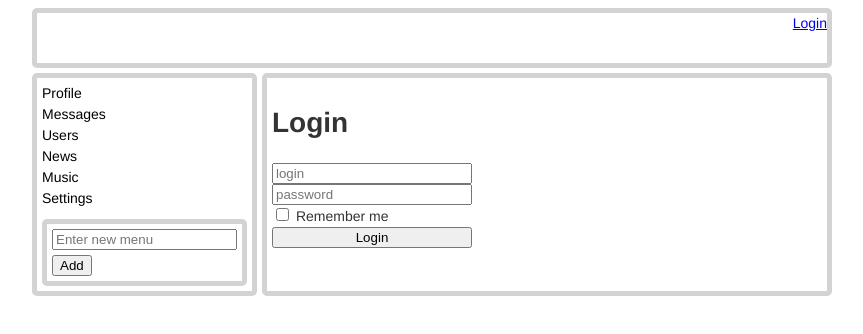
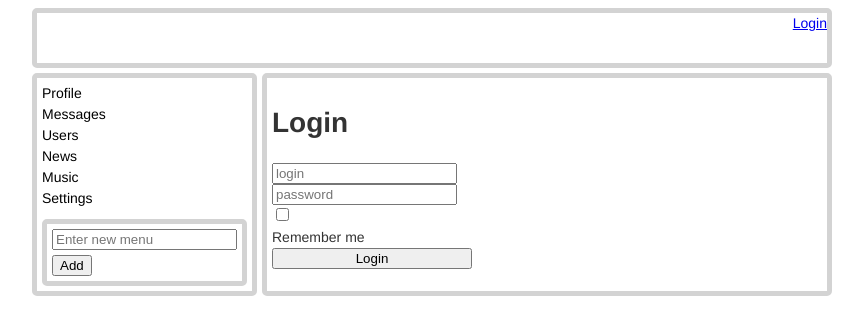
Before and after one commit to kashapov/social-network, a React (Create React App) app: page /login in a window 1280 px wide. Shown: the top 334 px of the page, without its empty margins (208-1071 px from the left). Built offline with nearby package versions, Linux system fonts and the light colour scheme; no server answers.

Commit message:
feat: add simple form validation

```diff
--- a/src/components/Dialogs/Dialogs.js
+++ b/src/components/Dialogs/Dialogs.js
@@ -3,6 +3,8 @@ import { reduxForm, Field } from "redux-form";
 
 import DialogItem from "./DialogItem/DialogItem";
 import Message from "./Message/Message";
+import { Textarea } from "../FormControls/FormControls";
+import { required, maxLengthCreator } from "../../utils/validators";
 
 import classes from "./Dialogs.module.css";
 
@@ -38,13 +40,16 @@ const Dialogs = props => {
   );
 };
 
+const maxLength = maxLengthCreator(50);
+
 const AddMessageForm = props => {
   return (
     <form className={classes.messageForm} onSubmit={props.handleSubmit}>
       <Field
-        component="textarea"
+        component={Textarea}
         name="newMessageText"
         placeholder="Enter message"
+        validate={[required, maxLength]}
       />
       <button>Send</button>
     </form>
--- /dev/null
+++ b/src/components/FormControls/FormControls.js
@@ -0,0 +1,29 @@
+import React from "react";
+
+import classes from "./FormControls.module.css";
+
+export const Textarea = ({ input, meta, ...props }) => {
+  const hasError = meta.touched && meta.error;
+
+  return (
+    <div
+      className={classes.formControl + " " + (hasError ? classes.error : null)}
+    >
+      <textarea {...input} {...props} />
+      {hasError && <span>{meta.error}</span>}
+    </div>
+  );
+};
+
+export const Input = ({ input, meta, ...props }) => {
+  const hasError = meta.touched && meta.error;
+
+  return (
+    <div
+      className={classes.formControl + " " + (hasError ? classes.error : null)}
+    >
+      <input {...input} {...props} />
+      {hasError && <span>{meta.error}</span>}
+    </div>
+  );
+};
--- /dev/null
+++ b/src/components/FormControls/FormControls.module.css
@@ -0,0 +1,11 @@
+.formControl textarea{
+  width: 100%;
+}
+.formControl.error input,
+.formControl.error textarea {
+  border: 1px solid red;
+}
+
+.formControl.error span {
+  color: red;
+}
--- a/src/components/Login/Login.js
+++ b/src/components/Login/Login.js
@@ -1,20 +1,30 @@
 import React from "react";
 import { reduxForm, Field } from "redux-form";
+
+import { Input } from "../FormControls/FormControls";
+import { required } from "../../utils/validators";
 
 import classes from "./Login.module.css";
 
 const LoginForm = props => {
   return (
     <form className={classes.loginForm} onSubmit={props.handleSubmit}>
-      <Field name="login" component="input" type="text" placeholder="login" />
+      <Field
+        name="login"
+        component={Input}
+        type="text"
+        placeholder="login"
+        validate={[required]}
+      />
       <Field
         name="password"
-        component="input"
+        component={Input}
         type="password"
         placeholder="password"
+        validate={[required]}
       />
       <div>
-        <Field name="rememberMe" component="input" type="checkbox" /> Remember
+        <Field name="rememberMe" component={Input} type="checkbox" /> Remember
         me
       </div>
       <button>Login</button>
--- a/src/components/Profile/MyPosts/MyPosts.js
+++ b/src/components/Profile/MyPosts/MyPosts.js
@@ -2,20 +2,24 @@ import React from "react";
 import { reduxForm, Field } from "redux-form";
 
 import Post from "./Post/Post";
+import { Textarea } from "../../FormControls/FormControls";
+import { required, maxLengthCreator } from "../../../utils/validators";
 
 import classes from "./MyPosts.module.css";
+
+const maxLength = maxLengthCreator(30);
 
 const MyPosts = props => {
   const { addPost } = props;
   const { postsData } = props.profilePage;
 
-  let posts = postsData.map(post => (
+  const posts = postsData.map(post => (
     <li key={post.id}>
       <Post id={post.id} message={post.message} likes={post.likes} />
     </li>
   ));
 
-  let onAddPost = formData => {
+  const onAddPost = formData => {
     addPost(formData.newPostText);
   };
 
@@ -33,7 +37,12 @@ const MyPosts = props => {
 const AddPostForm = props => {
   return (
     <form className={classes.postForm} onSubmit={props.handleSubmit}>
-      <Field component="textarea" name="newPostText" placeholder="Enter post" />
+      <Field
+        component={Textarea}
+        name="newPostText"
+        placeholder="Enter post"
+        validate={[required, maxLength]}
+      />
       <button>Add post</button>
     </form>
   );
--- /dev/null
+++ b/src/utils/validators.js
@@ -0,0 +1,9 @@
+export const required = value => {
+  if (value) return undefined;
+  return "Field is required";
+};
+
+export const maxLengthCreator = maxLength => value => {
+  if (value.length > maxLength) return `Max length is ${maxLength} symbols`;
+  return undefined;
+};
```
